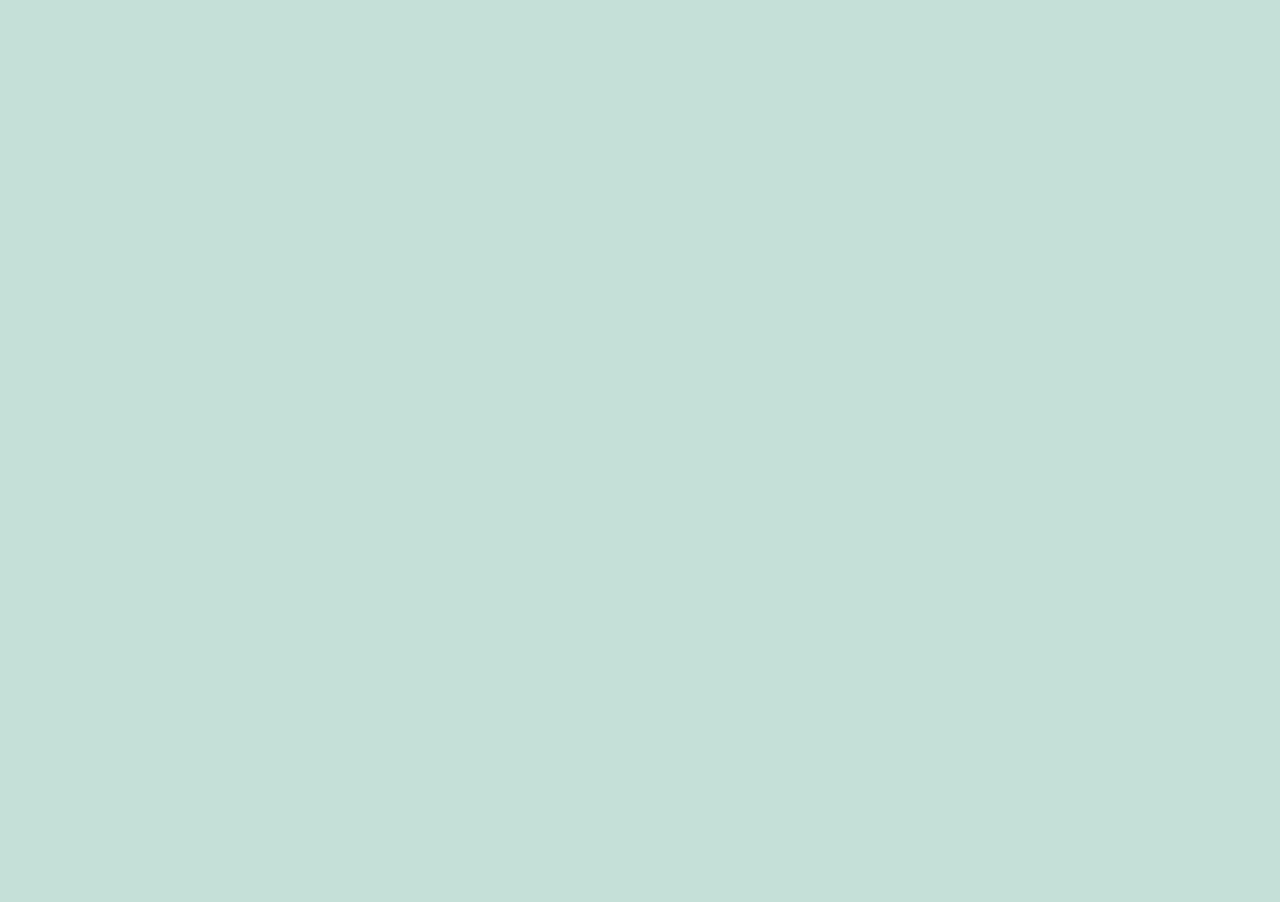
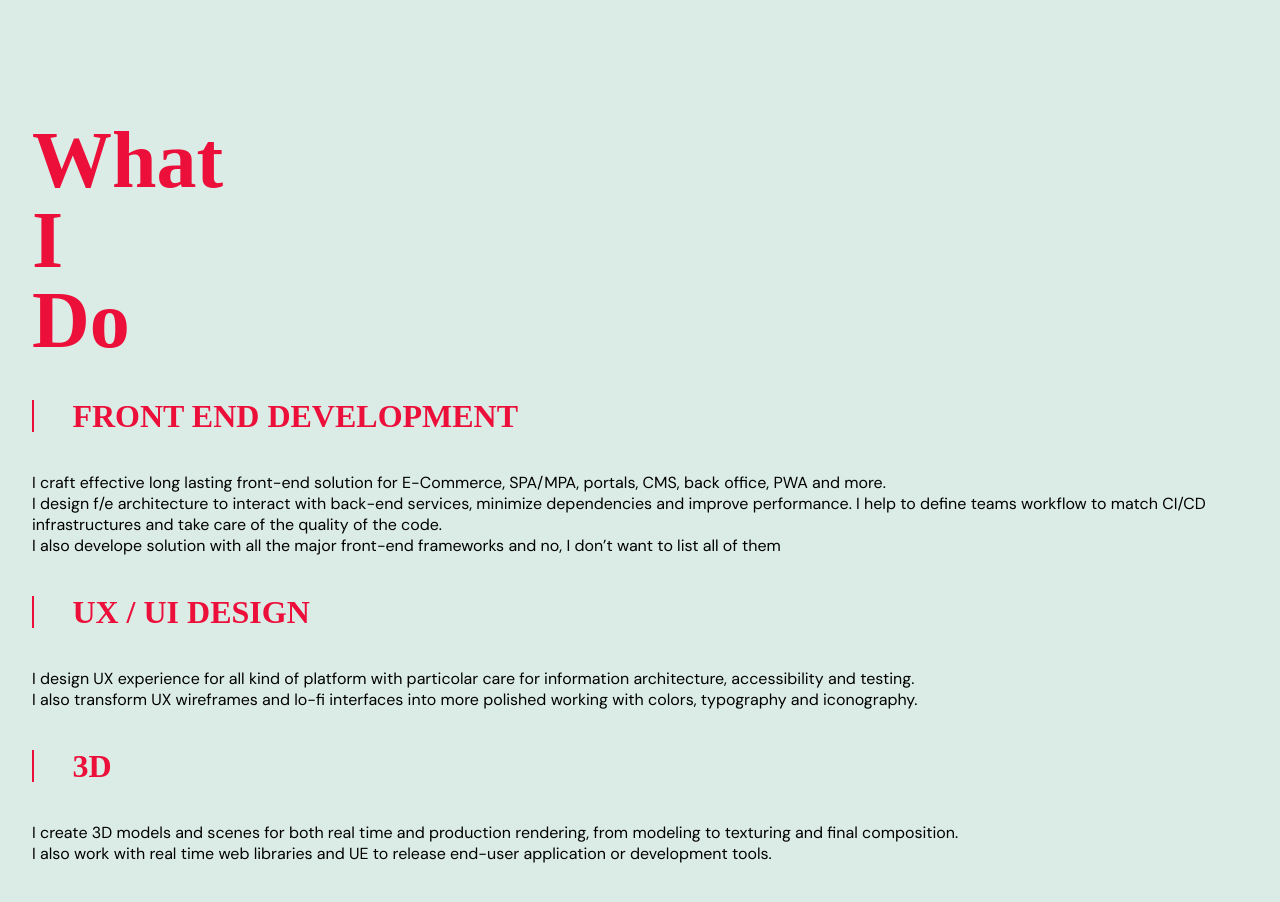
Before and after one commit to ilmandone/mauti-2024, a Vue app: page / in a window 1280 px wide. Shown: the part 1480-2382 px from the top of the page. Before the commit the page ends 1600 px from the top, so only its background shows below. Built offline with nearby package versions, Linux system fonts and the light colour scheme; a web font is replaced by a local one.

Commit message:
feat: what I do contents and mobile styles

```diff
--- /dev/null
+++ b/src/assets/styles/_commons.scss
@@ -0,0 +1,10 @@
+@use "@styles/utils";
+
+@mixin left-border($color: var(--color-main)) {
+    padding-left: 2rem;
+    border-left: 2px solid $color;
+
+    @include utils.media('tl') {
+        padding-left: 3vw;
+    }
+}
--- a/src/assets/styles/_vars.scss
+++ b/src/assets/styles/_vars.scss
@@ -1,7 +1,7 @@
 // COLORS
 
 // Light theme
-$color-l-bg: #C5E0D8;
+$color-l-bg: #dbece7;
 $color-l-main: #010101;
 $color-l-emphasize: #EB0F3A;
 
--- a/src/components/sections/SBrief.vue
+++ b/src/components/sections/SBrief.vue
@@ -19,6 +19,7 @@
 <style scoped lang='scss'>
 
 @use "@styles/a11y";
+@use "@styles/commons";
 @use "@styles/typo";
 @use "@styles/utils";
 
@@ -35,9 +36,7 @@ section {
 
 	.side-line {
 		font-size: 1.3rem;
-		padding-left: 2rem;
-
-		border-left: 2px solid var(--color-main);
+		@include commons.left-border;
 	}
 
 	@include utils.media('t') {
@@ -54,7 +53,6 @@ section {
 		}
 
 		.side-line {
-			padding-left: 3vw;
 			font-size: 1.70vw;
 		}
 	}
--- /dev/null
+++ b/src/components/sections/SWhatIDo.vue
@@ -0,0 +1,56 @@
+<script setup lang='ts'>
+
+</script>
+
+<template>
+	<section>
+		<h2>What <br> I <br> Do</h2>
+		<div class='skill-list'>
+			<h3>Front end development</h3>
+			<p>I craft effective long lasting front-end solution for E-Commerce, SPA/MPA, portals, CMS, back office, PWA and more.
+				<br>
+				I design f/e architecture to interact with back-end services, minimize dependencies and improve performance. I help to define teams workflow to match CI/CD infrastructures and take care of the quality of the code.
+				<br>
+				I also develope solution with all the major front-end frameworks and no, I don’t want to list all of them</p>
+
+			<h3>UX / UI Design</h3>
+			<p>I design UX experience for all kind of platform with particolar care for information architecture, accessibility and testing.
+				<br> I also transform UX wireframes and lo-fi interfaces into more polished working with colors, typography and iconography.</p>
+
+			<h3>3D</h3>
+			<p>I create 3D models and scenes for both real time and production rendering, from modeling to texturing and final composition.
+				<br> I also work with real time web libraries and UE to release end-user application or development tools.</p>
+		</div>
+	</section>
+</template>
+
+<style scoped lang='scss'>
+
+@use "@styles/commons";
+@use "@styles/typo";
+@use "@styles/utils";
+
+section {
+	margin: 30vh 2rem;
+}
+
+h2 {
+	@include typo.headers(5rem);
+	font-weight: 700;
+	line-height: 5rem;
+}
+
+.skill-list {
+	h3 {
+
+		margin: 2.5rem 0;
+		@include commons.left-border($color: var(--color-emphasize));
+
+		@include typo.headers(2rem);
+		font-weight: 700;
+		line-height: 2rem;
+		text-transform: uppercase;
+	}
+}
+
+</style>
--- a/src/views/HomeView.vue
+++ b/src/views/HomeView.vue
@@ -1,11 +1,13 @@
 <script lang='ts' setup>
 import SHello from '@components/sections/SHello.vue'
 import SBrief from '@/components/sections/SBrief.vue'
+import SWhatIDo from '@/components/sections/SWhatIDo.vue'
 </script>
 
 <template>
 	<main>
 		<SHello />
 		<SBrief />
+		<SWhatIDo/>
 	</main>
 </template>
```
